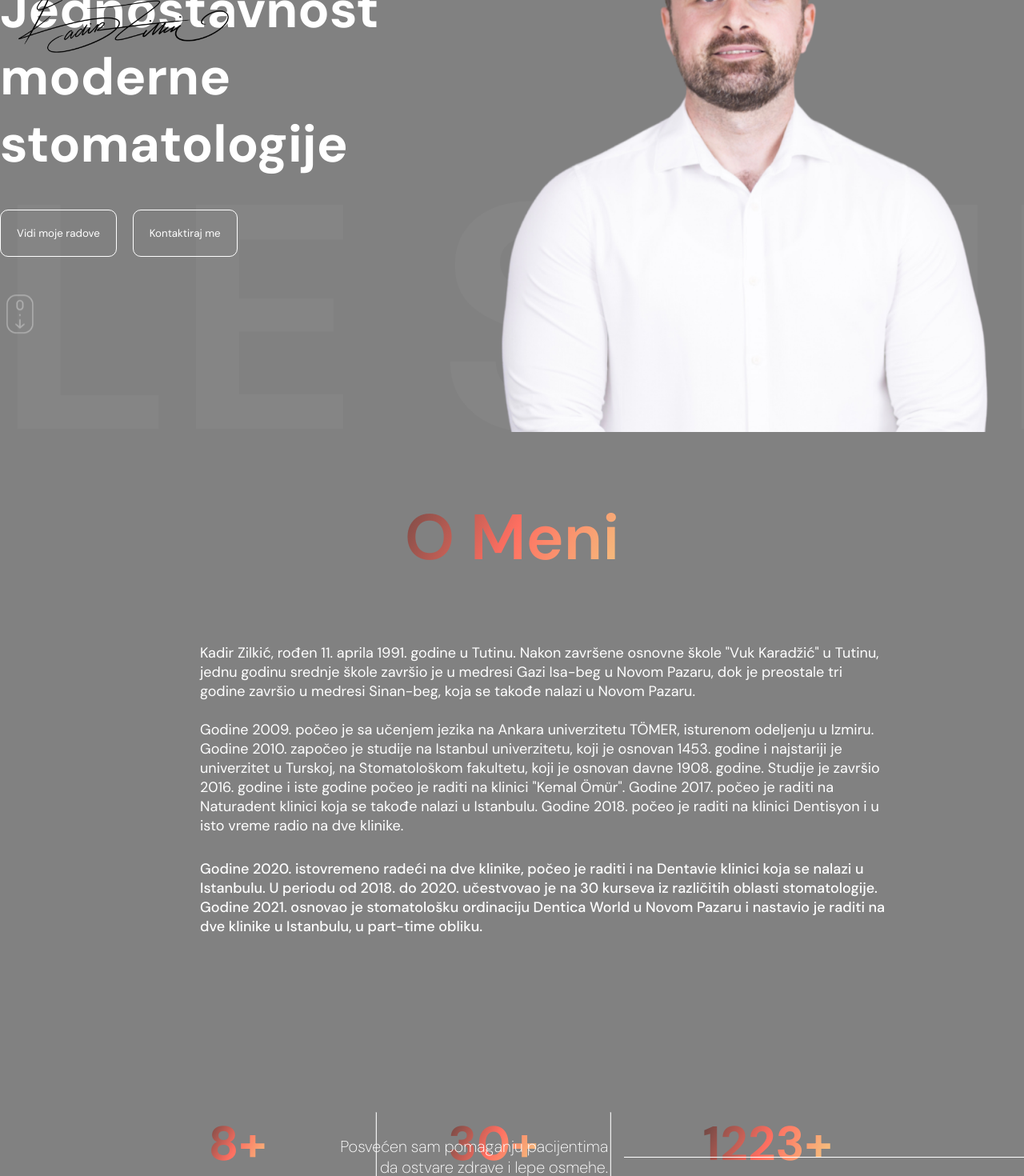
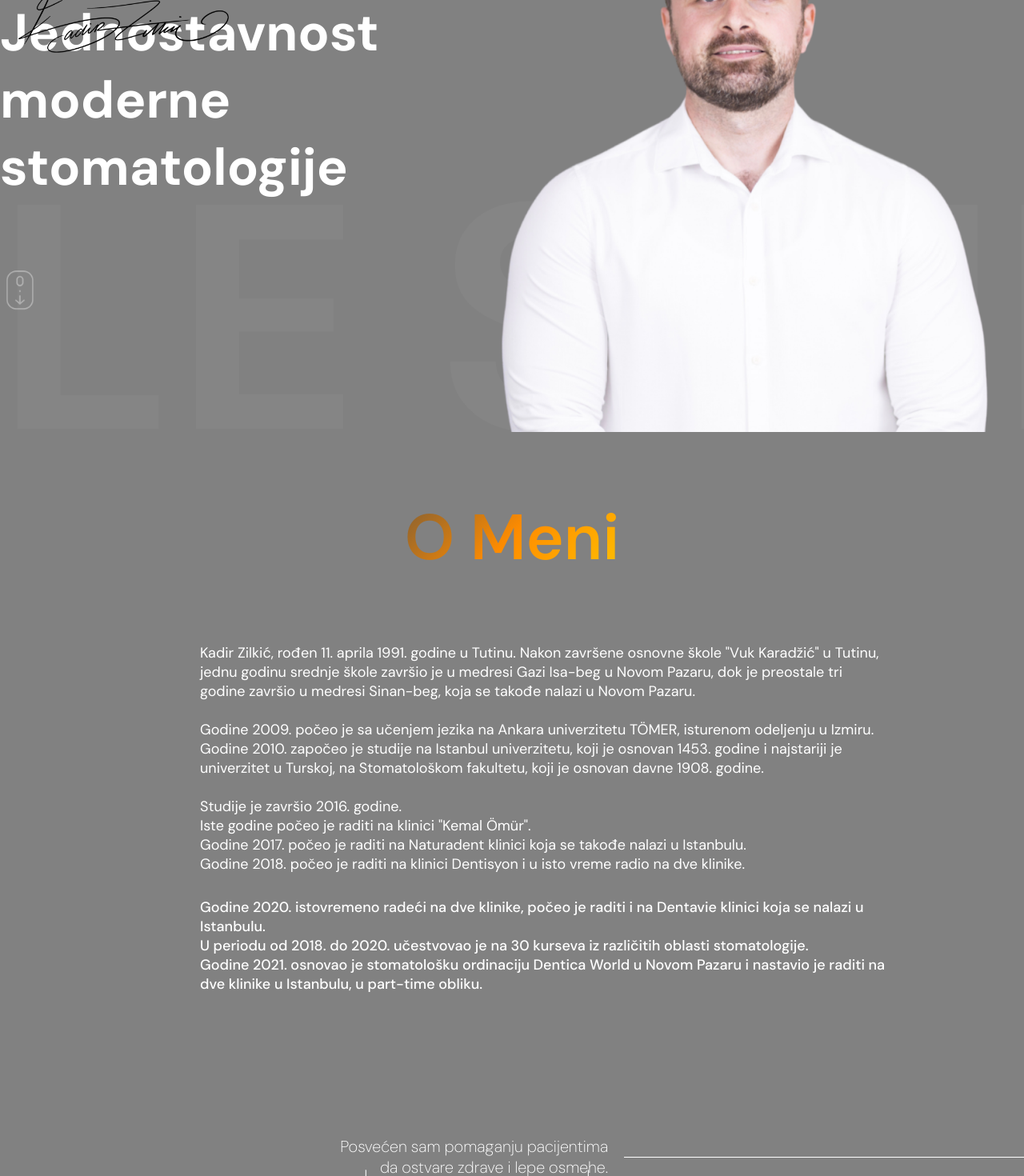
Before and after one commit to Elddar00/animated-portfolio, a React (Vite) app: page / in a window 1280 px wide. Shown: the part 260-1730 px from the top of the page at 80% size. Built offline with nearby package versions, Linux system fonts and the light colour scheme.

Commit message:
Update about Links and About Section

```diff
--- a/src/App.jsx
+++ b/src/App.jsx
@@ -14,9 +14,9 @@ const App = () => {
         <Navbar />
         <Hero />
       </section>
-      <section id="Usluge">
+      <section id="O Meni">
         {/* <Parallax type="services" /> */}
-        <About type="services" />
+        <About />
       </section>
       <section>
         <Services />
@@ -24,7 +24,7 @@ const App = () => {
       {/* <section id="Nasi Radovi">
         <Parallax type="portfolio" />
       </section> */}
-      <Portfolio />
+      <Portfolio id="Nasi Radovi" />
       <section id="Kontakt">
         <Contact />
       </section>
--- a/src/components/about/About.jsx
+++ b/src/components/about/About.jsx
@@ -25,20 +25,29 @@ function About() {
               TÖMER, isturenom odeljenju u Izmiru. Godine 2010. započeo je
               studije na Istanbul univerzitetu, koji je osnovan 1453. godine i
               najstariji je univerzitet u Turskoj, na Stomatološkom fakultetu,
-              koji je osnovan davne 1908. godine. Studije je završio 2016.
-              godine i iste godine počeo je raditi na klinici "Kemal Ömür".
+              koji je osnovan davne 1908. godine.
+            </p>
+            <br />
+            <p> Studije je završio 2016. godine.</p>
+            <p>Iste godine počeo je raditi na klinici "Kemal Ömür".</p>
+            <p>
               Godine 2017. počeo je raditi na Naturadent klinici koja se takođe
-              nalazi u Istanbulu. Godine 2018. počeo je raditi na klinici
-              Dentisyon i u isto vreme radio na dve klinike.
+              nalazi u Istanbulu.
+            </p>
+            <p>
+              Godine 2018. počeo je raditi na klinici Dentisyon i u isto vreme
+              radio na dve klinike.
             </p>
           </div>
           <div className="aboutSkills">
             <div className="aboutSkill">
               <p>
                 Godine 2020. istovremeno radeći na dve klinike, počeo je raditi
-                i na Dentavie klinici koja se nalazi u Istanbulu. U periodu od
-                2018. do 2020. učestvovao je na 30 kurseva iz različitih oblasti
-                stomatologije.
+                i na Dentavie klinici koja se nalazi u Istanbulu.
+              </p>
+              <p>
+                U periodu od 2018. do 2020. učestvovao je na 30 kurseva iz
+                različitih oblasti stomatologije.
               </p>
               <p>
                 Godine 2021. osnovao je stomatološku ordinaciju Dentica World u
@@ -61,8 +70,8 @@ function About() {
         </div>
         <hr />
         <div className="aboutAchievement">
-          <h1>1223+</h1>
-          <p>Zadovoljnih Klijenata</p>
+          <h1>20 000+</h1>
+          <p>Završeni slučajevi</p>
         </div>
       </div>
     </div>
--- a/src/components/about/about.scss
+++ b/src/components/about/about.scss
@@ -23,11 +23,12 @@
     font-size: 80px;
     font-weight: 600;
     background: linear-gradient(
-      120deg,
-      #3a3a3a -10%,
-      #ff6f61 50%,
-      #f0e68c 110%
+      135deg,
+      #4b4b4b -10%,
+      #ff8c00 50%,
+      #ffd700 110%
     );
+
     -webkit-background-clip: text;
     -webkit-text-fill-color: transparent;
     background-clip: text;
@@ -158,10 +159,10 @@
       font-size: 60px;
       font-weight: 700;
       background: linear-gradient(
-        120deg,
-        #3a3a3a -10%,
-        #ff6f61 50%,
-        #f0e68c 110%
+        135deg,
+        #4b4b4b -10%,
+        #ff8c00 50%,
+        #ffd700 110%
       );
 
       background-clip: text;
--- a/src/components/hero/Hero.jsx
+++ b/src/components/hero/Hero.jsx
@@ -54,12 +54,12 @@ const Hero = () => {
             Jednostavnost moderne stomatologije
           </motion.h1>
           <motion.div variants={textVariants} className="buttons">
-            <motion.button variants={textVariants}>
+            {/* <motion.button variants={textVariants}>
               Vidi moje radove
-            </motion.button>
-            <motion.button variants={textVariants}>
+            </motion.button> */}
+            {/* <motion.button variants={textVariants}>
               Kontaktiraj me
-            </motion.button>
+            </motion.button> */}
           </motion.div>
           <motion.img
             variants={textVariants}
--- a/src/components/sidebar/links/Links.jsx
+++ b/src/components/sidebar/links/Links.jsx
@@ -26,7 +26,7 @@ const itemVariants = {
 };
 
 const Links = () => {
-  const items = ["Home", "Usluge", "Nasi Radovi", "Kontakt"];
+  const items = ["Home", "O Meni", "Nasi Radovi", "Kontakt"];
 
   const handleClick = (event, item) => {
     event.preventDefault();
```
